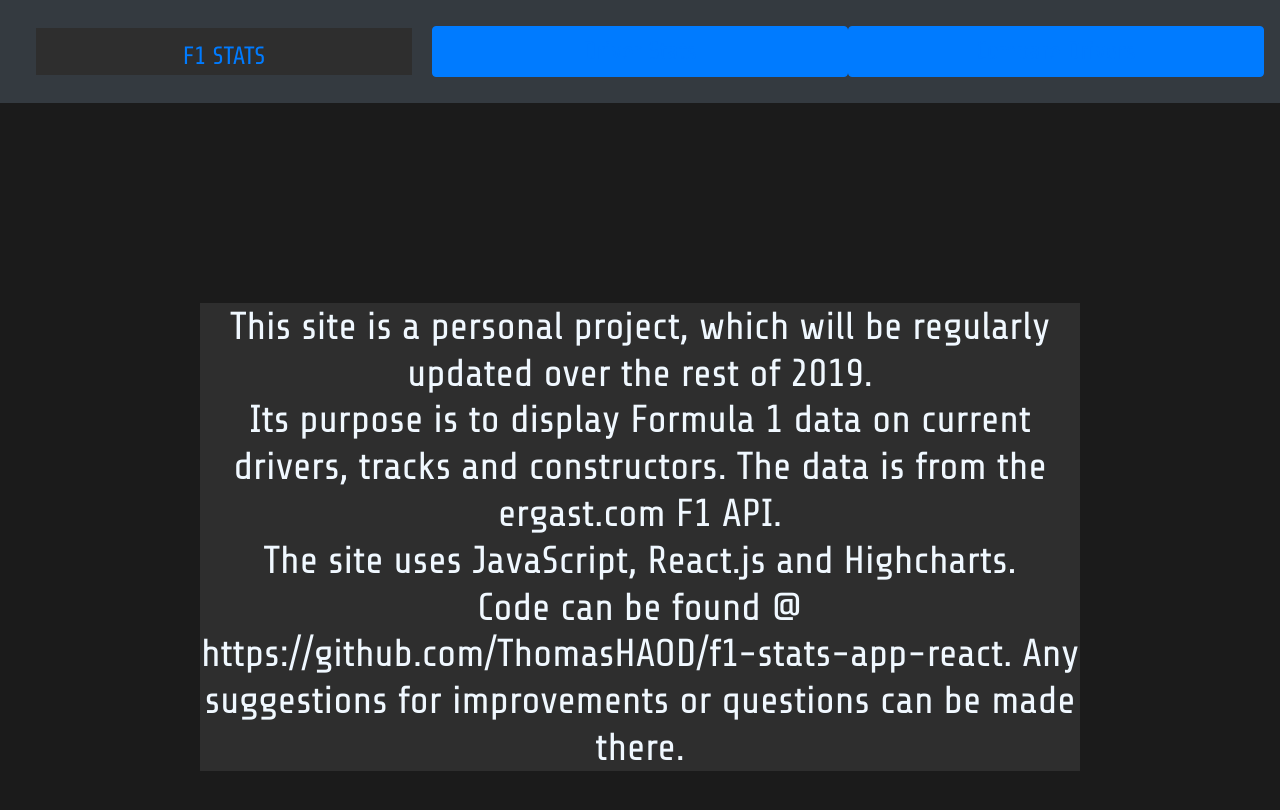
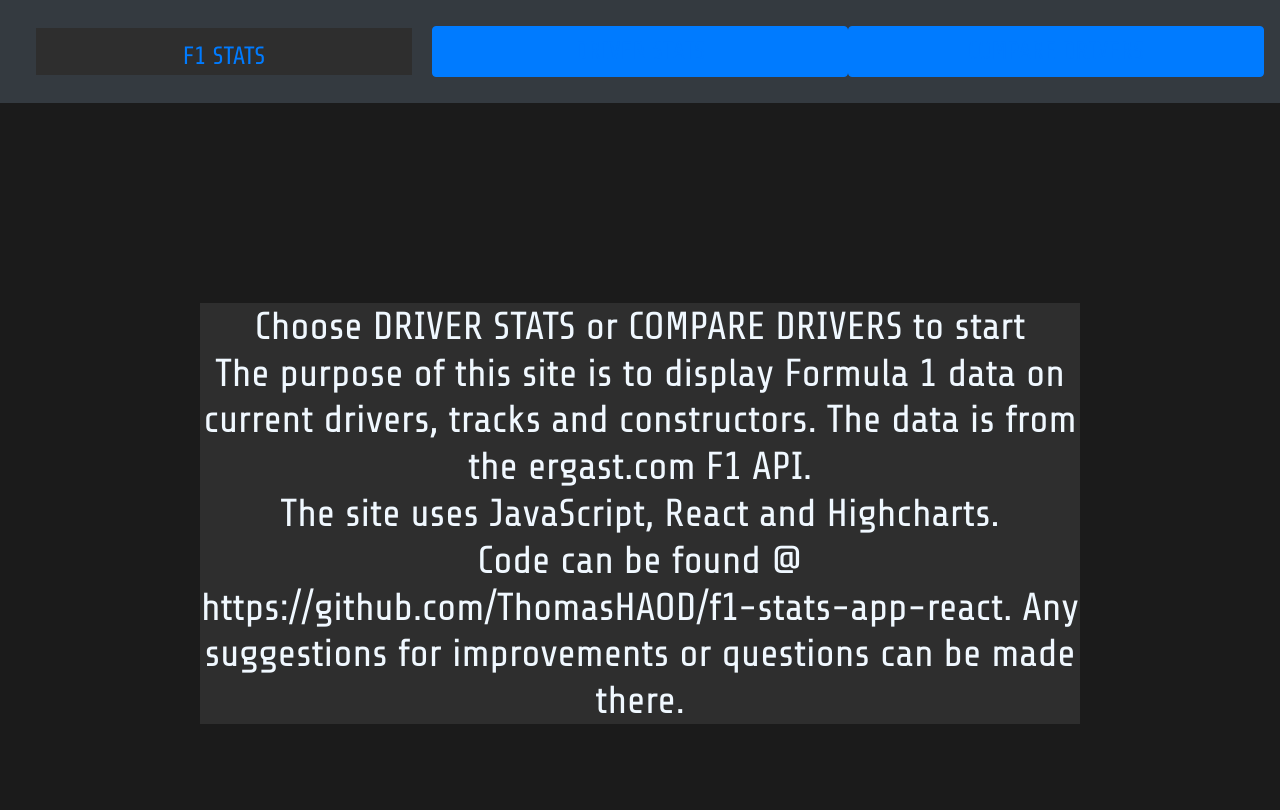
Before and after one commit to dnbhed/f1-stats-app-react, a React (Create React App) app: page / in a window 1280 px wide. Shown: the top 810 px of the page. Built offline with nearby package versions, Linux system fonts and the light colour scheme.

Commit message:
update homepage and navbar to be more informative

```diff
--- a/src/Components/SelectComponents/DriverSelect.js
+++ b/src/Components/SelectComponents/DriverSelect.js
@@ -4,10 +4,17 @@ import "./DriverSelect.css";
 
 const DriverSelect = props => {
   const options = props.drivers.map(driver => {
-    return <Dropdown.Item as="button" eventKey={driver.driverId} value={driver.driverId} onClick={handleChange}>
-    {driver.givenName} {driver.familyName}
-  </Dropdown.Item>
-
+    console.log(props.drivers)
+    return (
+      <Dropdown.Item
+        as="button"
+        eventKey={driver.driverId}
+        value={driver.driverId}
+        onClick={handleChange}
+      >
+        {driver.givenName} {driver.familyName}
+      </Dropdown.Item>
+    );
   });
 
   function handleChange(event) {
@@ -16,7 +23,7 @@ const DriverSelect = props => {
 
   return (
     <Dropdown>
-      <Dropdown.Toggle variant="success" id="driver-selector" >
+      <Dropdown.Toggle variant="success" id="driver-selector">
         Select Driver
       </Dropdown.Toggle>
 
@@ -25,5 +32,4 @@ const DriverSelect = props => {
   );
 };
 
-
 export default DriverSelect;
--- a/src/Containers/NavBar.js
+++ b/src/Containers/NavBar.js
@@ -1,21 +1,30 @@
-import React from 'react'
+import React from "react";
 import Button from "react-bootstrap/Button";
 import Navbar from "react-bootstrap/Navbar";
-import './NavBar.css'
-import { Link } from 'react-router-dom'
+import "./NavBar.css";
+import { Link } from "react-router-dom";
 
+const NavBar = props => {
+  return (
+    <Navbar bg="dark" variant="dark" id="nav-bar">
+      <h1 id="logo-home" style={{ textDecoration: "none" }}>
+        <Link to="/">F1 STATS</Link>
+      </h1>
+      <Button id="driver-stats-link">
+        <Link to="/driver-stats" style={{ textDecoration: "none" }}>
+          DRIVER STATS
+        </Link>
+      </Button>
+      <Button id="compare-drivers-link">
+        <Link to="/compare-drivers" style={{ textDecoration: "none" }}>
+          COMPARE DRIVERS
+        </Link>
+      </Button>
 
-const NavBar = (props) => {
-    return (
-        <Navbar bg="dark" variant="dark" id="nav-bar">
-            <h1 id="logo-home" style={{ textDecoration: 'none' }}><Link to="/">F1 STATS</Link></h1>
-            <Button id="driver-stats-link"><Link to="/driver-stats" style={{ textDecoration: 'none' }}>Driver Stats</Link></Button>
-            <Button id="compare-drivers-link"><Link to="/compare-drivers" style={{ textDecoration: 'none' }}>Compare Drivers</Link></Button>
+      {/* <h1 id="track-stats-link" style={{ textDecoration: 'none' }}><Link to="/track-stats">Track Stats</Link></h1>
+            <h1 id="constructor-stats-link" style={{ textDecoration: 'none' }}><Link to="/constructor-stats">Constructor Stats</Link></h1> */}
+    </Navbar>
+  );
+};
 
-            {/* <h1 id="track-stats-link" style={{ textDecoration: 'none' }}><Link to="/track-stats">Track Stats</Link></h1>
-            <h1 id="constructor-stats-link" style={{ textDecoration: 'none' }}><Link to="/constructor-stats">Constructor Stats</Link></h1> */}
-        </Navbar>
-    )
-}
-
-export default NavBar
+export default NavBar;
--- a/src/Home.js
+++ b/src/Home.js
@@ -1,27 +1,21 @@
-import React from 'react'
-import { Link } from 'react-router-dom'
-import './Home.css'
+import React from "react";
+import { Link } from "react-router-dom";
+import "./Home.css";
 
 const Home = () => {
-    return (
+  return (
+    <h1 id="website-description">
+      Choose DRIVER STATS or COMPARE DRIVERS to start
+      <br />
+      The purpose of this site is to display Formula 1 data on current drivers,
+      tracks and constructors. The data is from the ergast.com F1 API.
+      <br />
+      The site uses JavaScript, React and Highcharts.
+      <br />
+      Code can be found @ https://github.com/ThomasHAOD/f1-stats-app-react. Any
+      suggestions for improvements or questions can be made there.
+    </h1>
+  );
+};
 
-        <h1 id="website-description">
-            This site is a personal project, which will be regularly updated over the rest of 2019.
-
-            <br />
-            Its purpose is to display Formula 1 data on current drivers, tracks and constructors.
-            The data is from the ergast.com F1 API.
-            <br />
-
-            The site uses JavaScript, React.js and Highcharts.
-            <br />
-
-            Code can be found @ https://github.com/ThomasHAOD/f1-stats-app-react.
-            Any suggestions for improvements or questions can be made there.
-        </h1>
-
-
-    )
-}
-
-export default Home
+export default Home;
```
Also changed, not shown: src/Components/DriverStatsComponents/SeasonsStats.js (+48 -43 lines).
